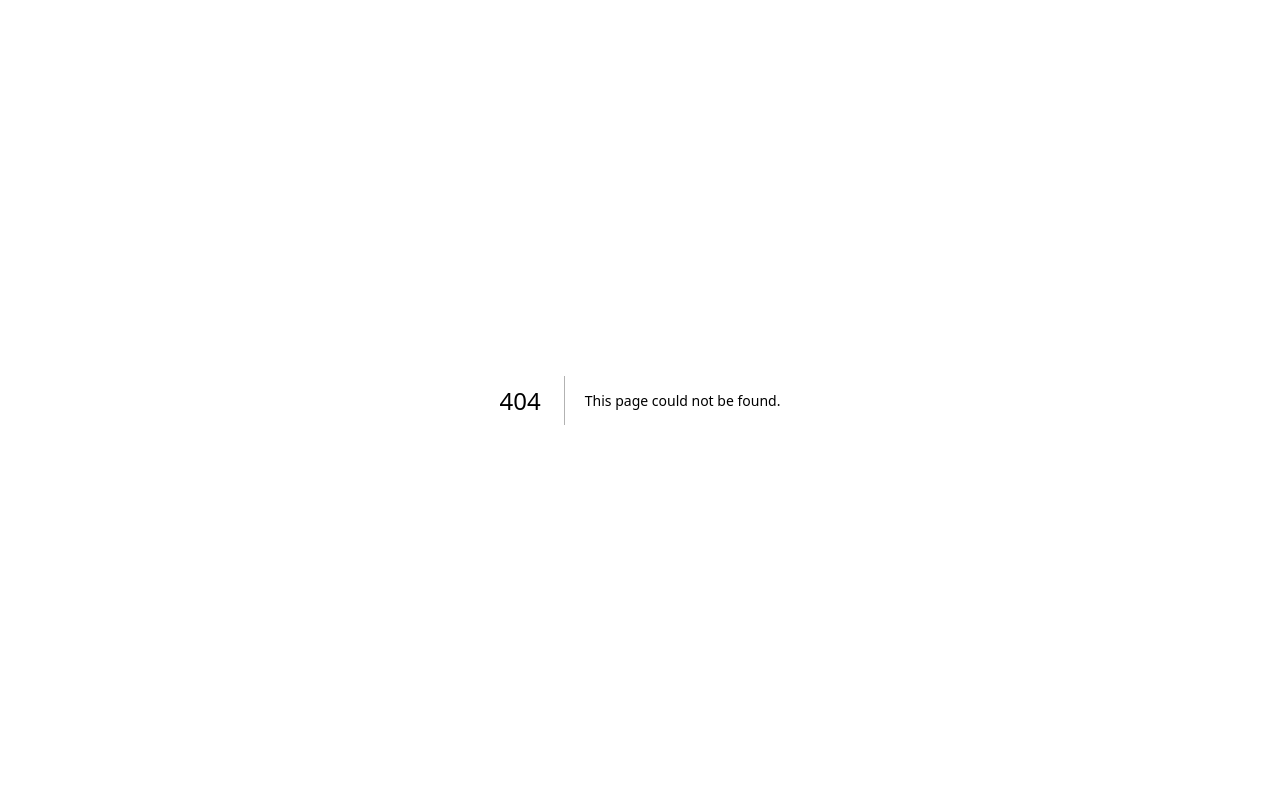
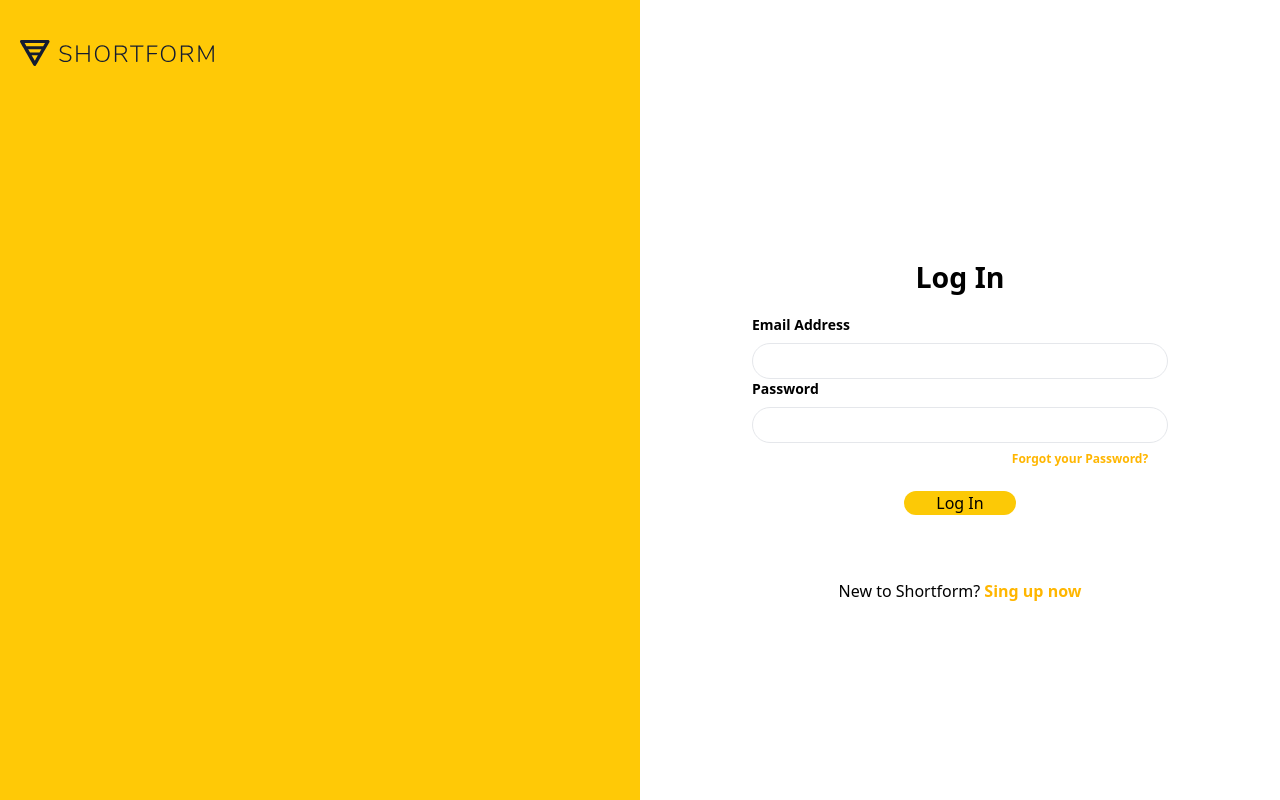
Before and after one commit to abcei2/summaries, a Next.js app: page /login in a window 1280 px wide. Before the commit this address had no page. Built offline with nearby package versions, Linux system fonts and the light colour scheme.

Commit message:
update code

```diff
--- a/src/components/SingUp.tsx
+++ b/src/components/SignUp.tsx
@@ -1,4 +1,4 @@
-const SingUp = () => {
+const SignUp = () => {
   return (
     <>
       <div className="flex flex-col lg:flex-row w-full relative">
@@ -50,4 +50,4 @@ const SingUp = () => {
   );
 };
 
-export default SingUp;
+export default SignUp;
--- /dev/null
+++ b/src/pages/login.tsx
@@ -0,0 +1,9 @@
+import Login from "@/components/Login"
+
+const LoginPage = () => {
+    return(
+        <Login/>
+    )
+}
+
+export default LoginPage
--- /dev/null
+++ b/src/pages/signup.tsx
@@ -0,0 +1,10 @@
+import SignUp from "@/components/SignUp"
+
+
+const SignupPage = () => {
+    return(
+        <SignUp/>
+    )
+}
+
+export default SignupPage
```
